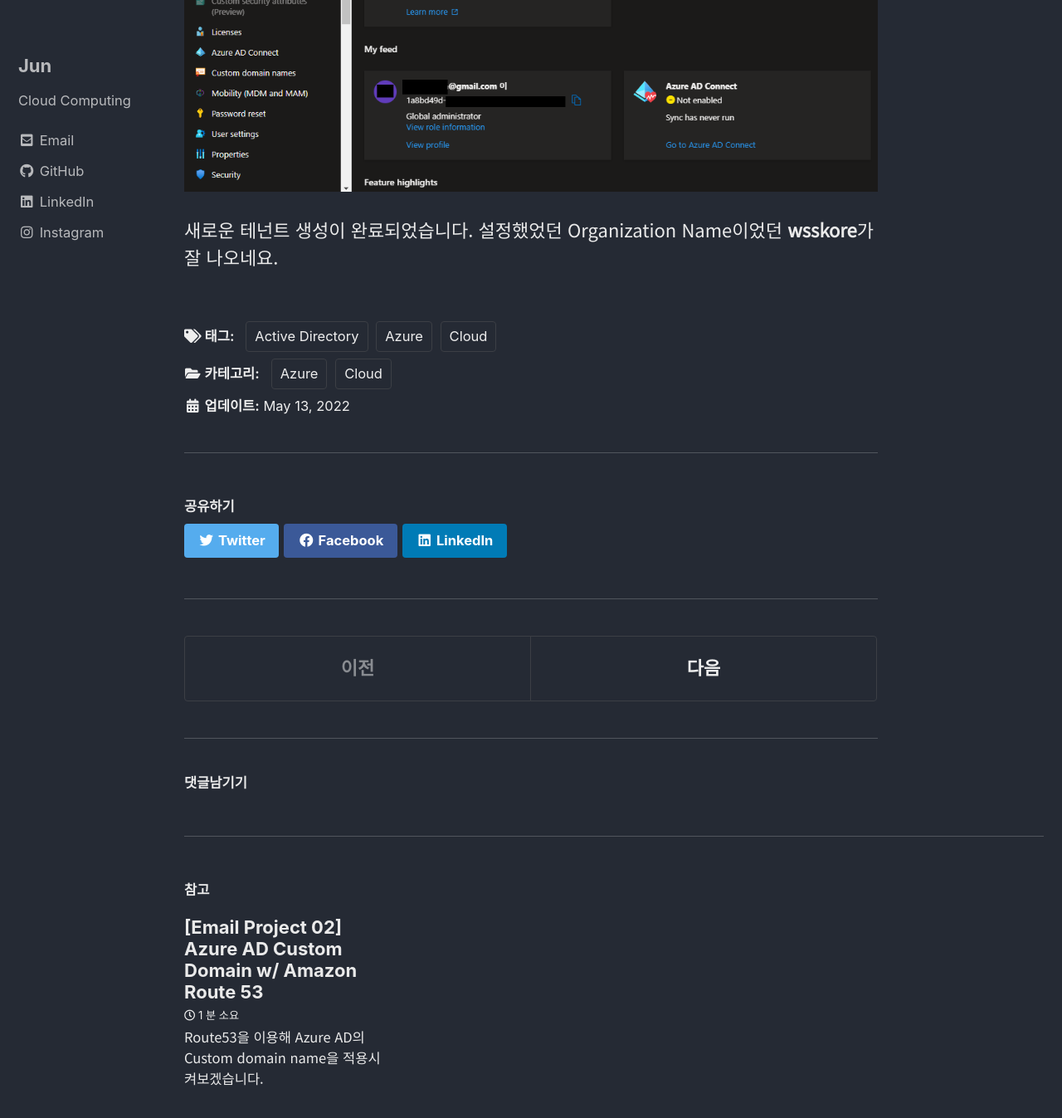
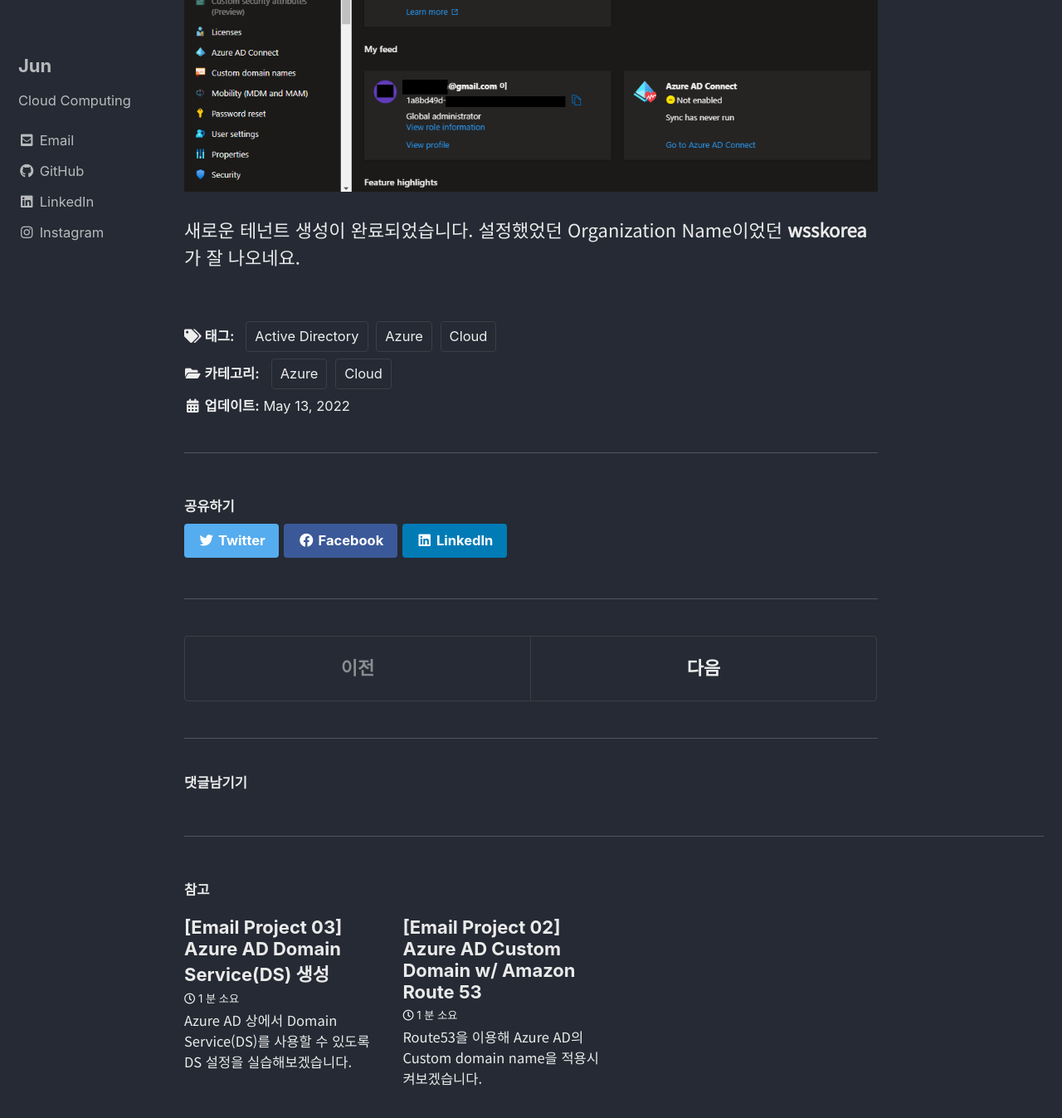
Before and after one commit to wsskorea-ict/wsskorea-ict.github.io, a Jekyll site: the page built from _posts/2022-05-13-email-project-01-generate-azure-ad-tenant.md, in a window 1280 px wide and 1400 px high, scrolled down 6558 px. Shown: the top 1347 px of the window at 83% size. Built offline with Jekyll 4.4.1, drawn with Linux system fonts in a browser that asks for light colours; cached includes are drawn as plain includes; comment, search, counter and statistics services are not loaded; part of the change alters nothing that is shown.

Commit message:
Add [Email Project 03] post and Fix [Email Project 01].

```diff
--- a/_posts/2022-05-13-email-project-01-generate-azure-ad-tenant.md
+++ b/_posts/2022-05-13-email-project-01-generate-azure-ad-tenant.md
@@ -83,4 +83,4 @@ Validation이 성공했으면 하단 좌측의 `Create`를 클릭합니다.
 
 ![Complete to create a new tenant]({{ site.url }}{{ site.baseurl }}/assets/images/posts/email-project-01-generate-azure-ad-tenant/10.png)
 
-새로운 테넌트 생성이 완료되었습니다. 설정했었던 Organization Name이었던 **wsskore**가 잘 나오네요.
+새로운 테넌트 생성이 완료되었습니다. 설정했었던 Organization Name이었던 **wsskorea**가 잘 나오네요.
--- /dev/null
+++ b/_posts/2022-05-14-email-project-03-generate-azure-ad-domain-service.md
@@ -0,0 +1,75 @@
+---
+title: "[Email Project 03] Azure AD Domain Service(DS) 생성"
+categories:
+- Cloud
+- Azure
+tags:
+- Cloud
+- Azure
+- Active Directory
+author: Jun
+last_modified_at: 2022-05-14T11:30:00+09:00
+---
+
+Azure AD 상에서 Domain Service(DS)를 사용할 수 있도록 DS 설정을 실습해보겠습니다.
+
+# Resource Group 생성
+
+DS를 설정하기 전에 앞서서 먼저 **Resource Group**을 생성해야 합니다.
+
+![Azure Portal](../assets/images/posts/email-project-03-generate-azure-ad-domain-service/01.png)
+
+Azure portal에 접속하신 후, `Resource groups` 서비스에 들어갑니다.
+
+![Resource Groups](../assets/images/posts/email-project-03-generate-azure-ad-domain-service/02.png)
+
+현재 아무 그룹도 생성되지 않은 상태입니다. 상단의 `Create`를 클릭합니다.
+
+![Create a Reousrce Group - Basics](../assets/images/posts/email-project-03-generate-azure-ad-domain-service/03.png)
+
+- `Subscription` : 결제 옵션 선택
+- `Resource group` : 그룹 이름
+- `Region` : 리소스 그룹 리전
+
+각 정보를 적절하게 입력하신 후 하단의 `Review + create`를 클릭합니다.
+
+(태그 지정이 필요하시다면 `Next: Tags`를 클릭해 태그 지정이 가능합니다.)
+
+![Create a Resource Group - Review + Create](../assets/images/posts/email-project-03-generate-azure-ad-domain-service/05.png)
+
+설정이 올바르다면 Validation이 통과됩니다. 바로 하단의 `Create`를 클릭해 생성을 완료합니다.
+
+![Resource Group - Completion](../assets/images/posts/email-project-03-generate-azure-ad-domain-service/06.png)
+
+새로운 리소스 그룹 생성이 완료되었습니다.
+
+# AD DS 생성
+
+리소스 그룹 생성 후, 바로 AD DS를 생성해보겠습니다.
+
+![AD DS](../assets/images/posts/email-project-03-generate-azure-ad-domain-service/07.png)
+
+`Azure AD Domain Services`를 검색해 AD DS로 접속합니다.
+
+![AD DS - Create](../assets/images/posts/email-project-03-generate-azure-ad-domain-service/08.png)
+
+상단의 `Create`를 클릭해 바로 생성을 시작합니다.
+
+![AD DS - Basics](../assets/images/posts/email-project-03-generate-azure-ad-domain-service/09.png)
+
+- `Subscription` : 결제 옵션 선택
+- `Resource group` : 그룹 이름
+- `DNS domain name` : 사용할 도메인
+- `Region` : 리소스 그룹 리전
+- `SKU` : AD 유형. 실습이니까 `Standard` 선택
+- `Forest type` : 기본값인 `User` 선택
+
+바로 하단의 `Review + create`를 클릭하고, 생성을 진행합니다.
+
+![AD DS - Deployment](../assets/images/posts/email-project-03-generate-azure-ad-domain-service/10.png)
+
+배포가 시작됩니다. 생각보다 시간이 오래걸립니다. 여유를 갖고 기다려주세요. 한 한시간 정도 걸린 듯 합니다.
+
+![AD DS - Deployment Completion](../assets/images/posts/email-project-03-generate-azure-ad-domain-service/11.png)
+
+배포가 완료되면 **Running**이라는 문구를 볼 수 있습니다.
```
Also changed, not shown: assets/images/posts/email-project-03-generate-azure-ad-domain-service/01.png (added), assets/images/posts/email-project-03-generate-azure-ad-domain-service/02.png (added), assets/images/posts/email-project-03-generate-azure-ad-domain-service/03.png (added), assets/images/posts/email-project-03-generate-azure-ad-domain-service/04.png (added), assets/images/posts/email-project-03-generate-azure-ad-domain-service/05.png (added), assets/images/posts/email-project-03-generate-azure-ad-domain-service/06.png (added), assets/images/posts/email-project-03-generate-azure-ad-domain-service/07.png (added), assets/images/posts/email-project-03-generate-azure-ad-domain-service/08.png (added), assets/images/posts/email-project-03-generate-azure-ad-domain-service/09.png (added), assets/images/posts/email-project-03-generate-azure-ad-domain-service/10.png (added), assets/images/posts/email-project-03-generate-azure-ad-domain-service/11.png (added).
